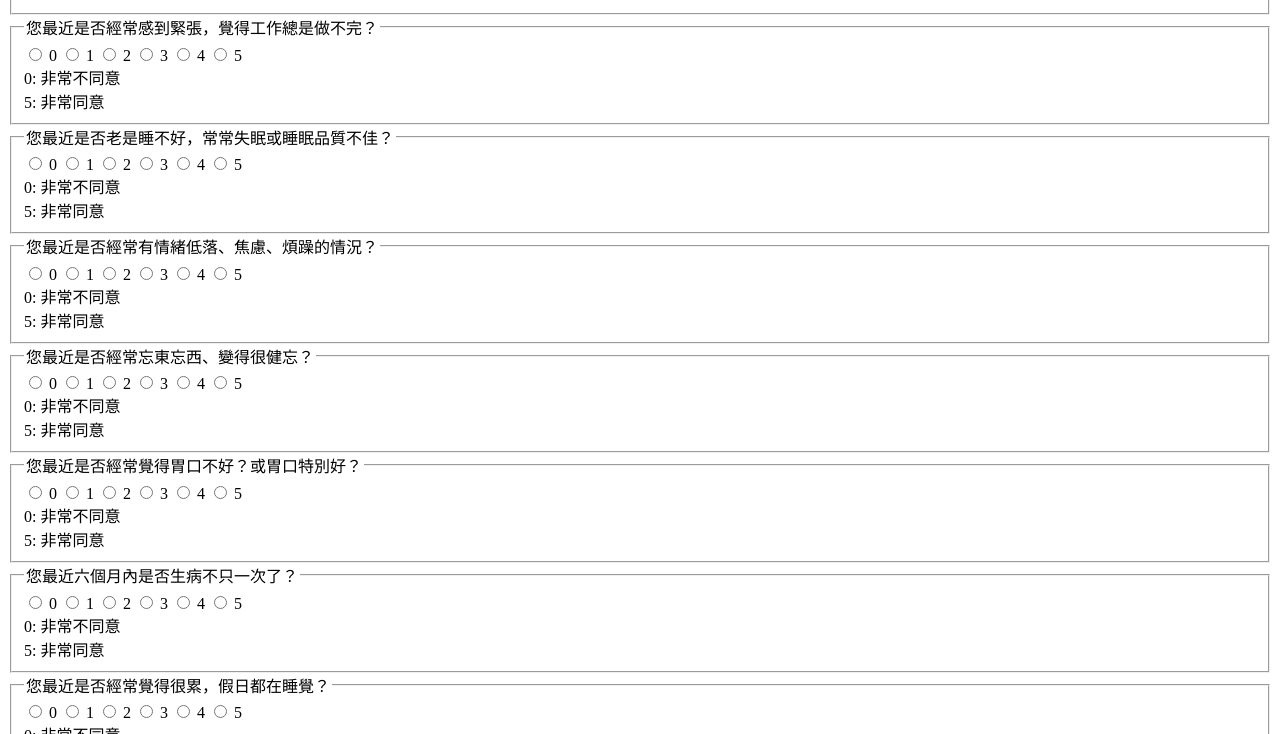
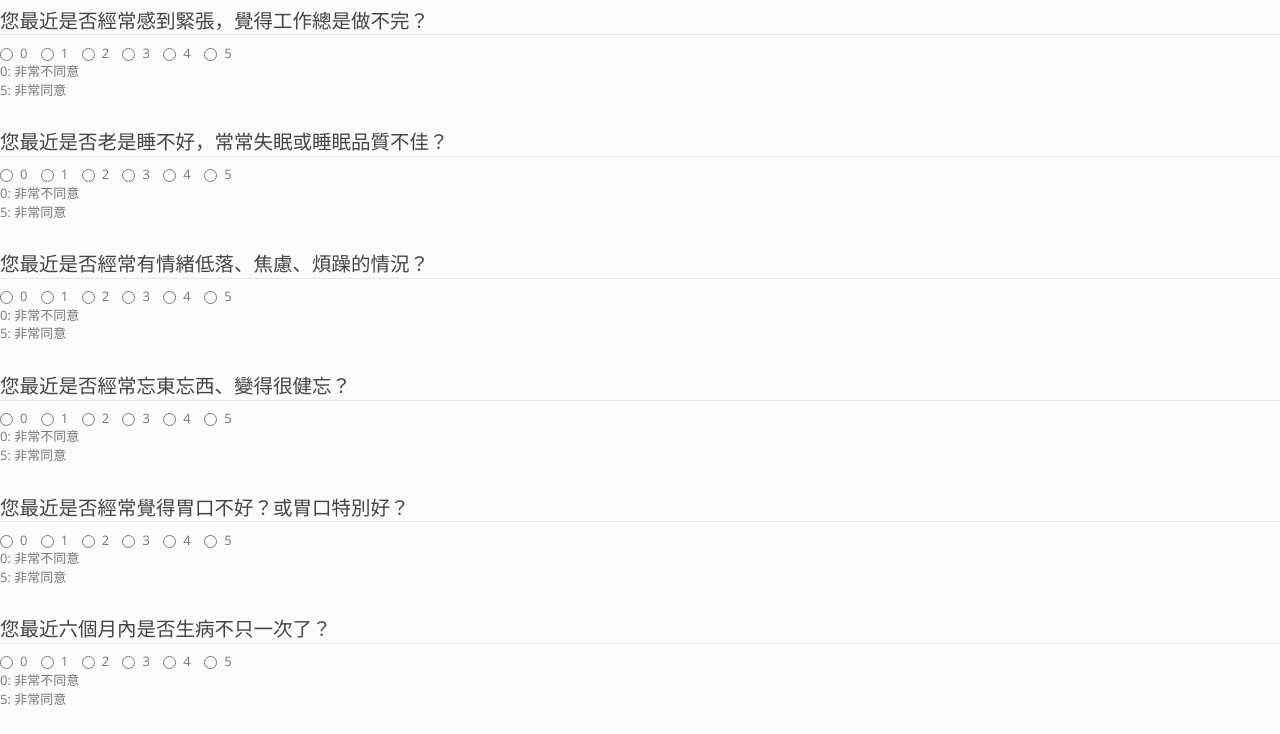
Before and after one commit to TWTom041/pressure-form, a plain HTML site: page index.html in a window 1280 px wide. Shown: the part 129-863 px from the top of the page. Drawn offline with nearby package versions, Linux system fonts and the light colour scheme; some packages are replaced by stand-ins of ours; a script that the page names is missing.

Commit message:
Update index.html

```diff
--- a/index.html
+++ b/index.html
@@ -1,9 +1,10 @@
 <html>
   <head>
     <title>壓力與他們的產地</title>
-     <script src="https://ajax.googleapis.com/ajax/libs/jquery/3.7.1/jquery.min.js"></script>
-     <script src="https://malsup.github.io/jquery.form.js"></script>
-     <script src="./assets/gform.js"></script>
+      <script src="https://ajax.googleapis.com/ajax/libs/jquery/3.7.1/jquery.min.js"></script>
+      <script src="https://malsup.github.io/jquery.form.js"></script>
+      <script src="./assets/gform.js"></script>
+      <link rel="stylesheet" href="assets/main.css">
   </head>
   <body>
     <iframe name="dummyframe" id="dummyframe" style="display: none;"></iframe>
```
